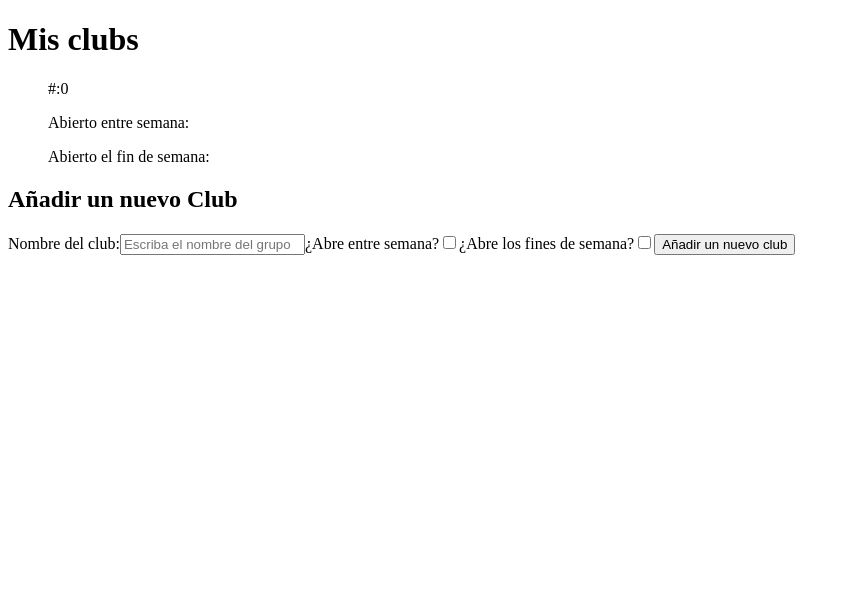
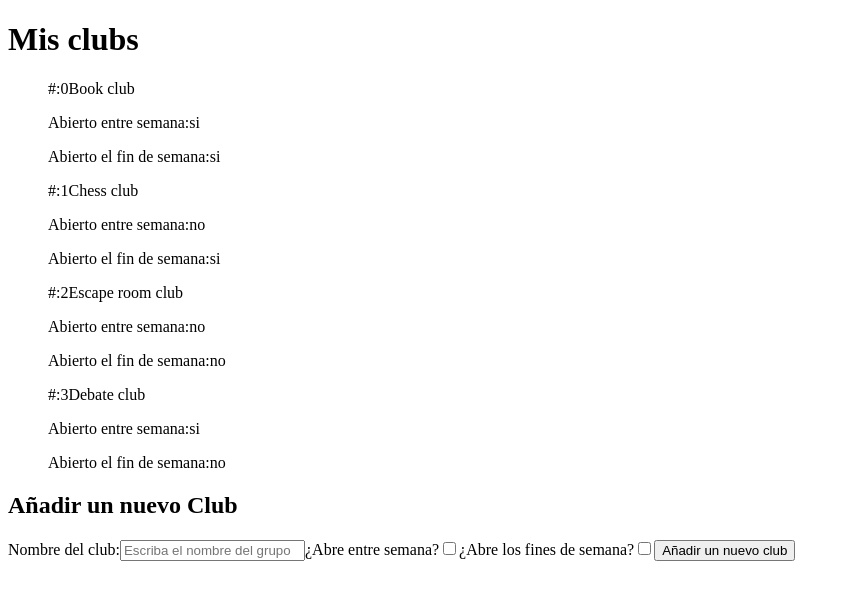
Before and after one commit to Adalab/modulo-3-evaluacion-intermedia-Mesalina23, a React (Create React App) app: page / in a window 1280 px wide. Shown: the top 600 px of the page, without its empty margins (0-850 px from the left). Built offline with nearby package versions, Linux system fonts and the light colour scheme.

Commit message:
change data

```diff
--- a/src/components/App.js
+++ b/src/components/App.js
@@ -47,7 +47,7 @@ function App() {
       return 'no';
     }
   };
-  const htmlClubsLists = data.map((oneClub, index) => (
+  const htmlClubsLists = initialData.map((oneClub, index) => (
     <li key={index}>
       <p>
         <label>#:{index}</label>
```
